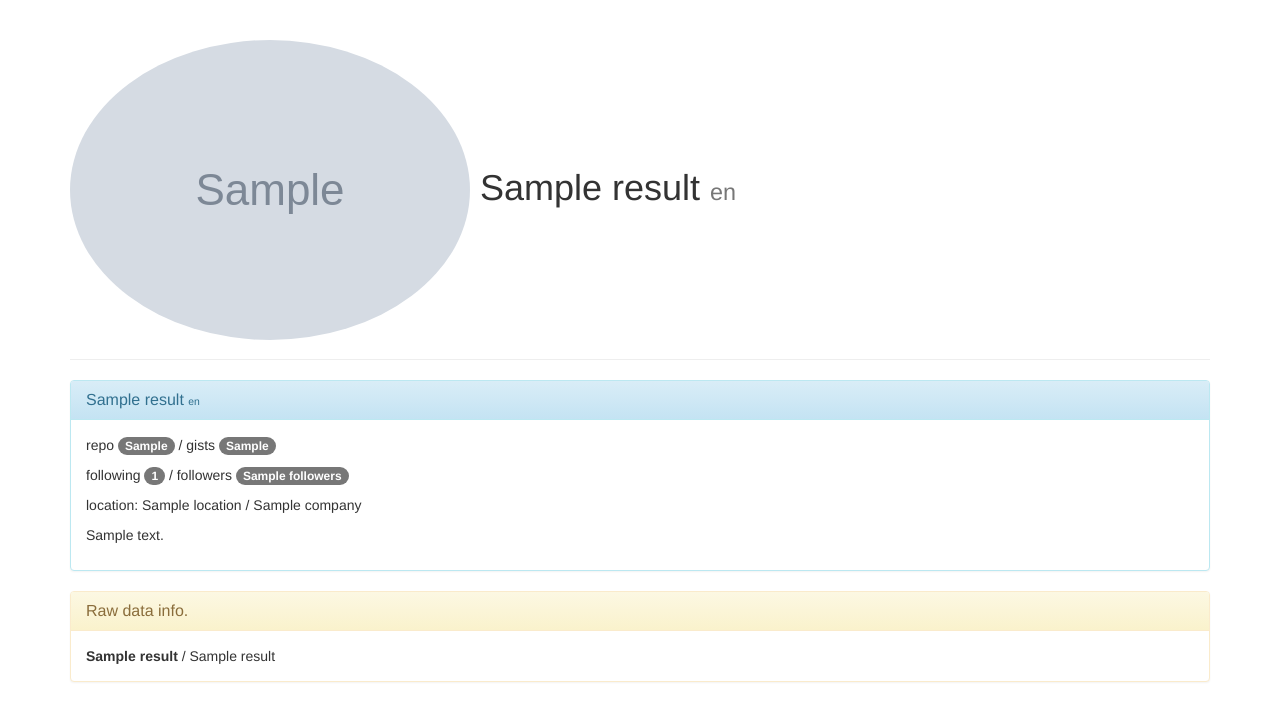
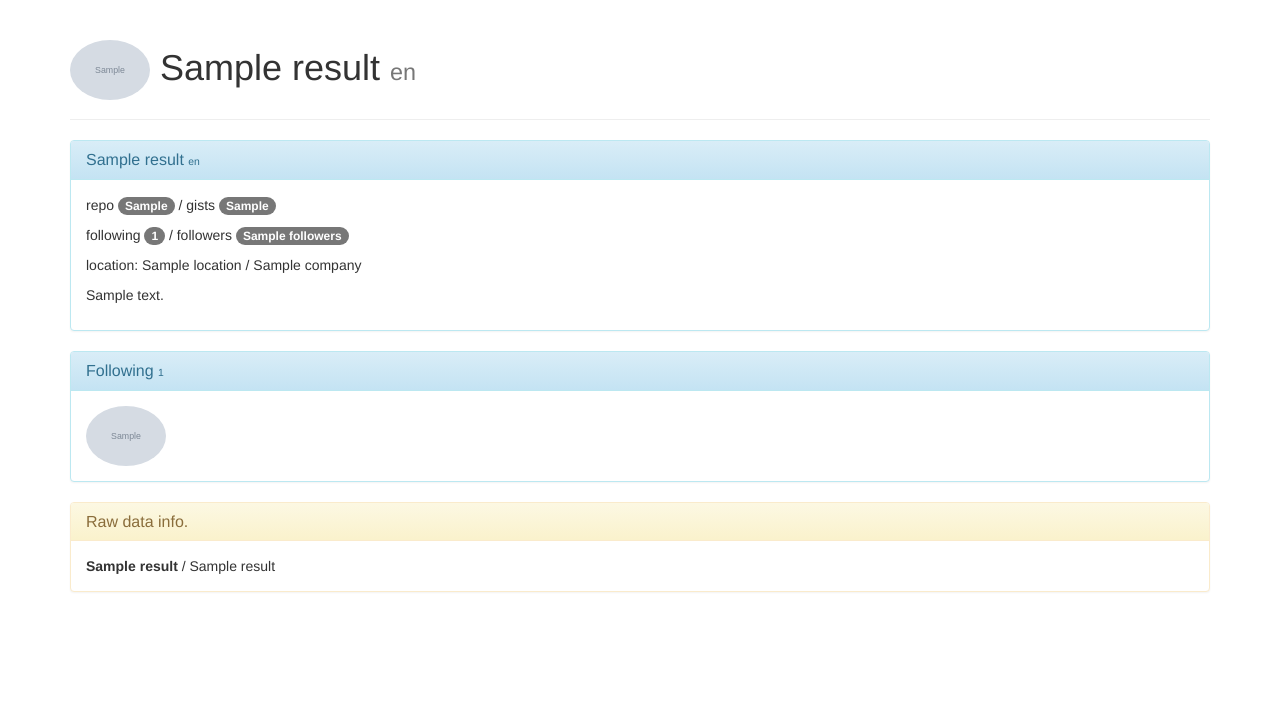
Before and after one commit to toomore/github_api, a Flask app: template templates/user.html in a window 1280 px wide. Shown: the top 721 px of the page. Run offline with Flask 2, Linux system fonts and the light colour scheme; the template is opened without the code that fills it: most values are stand-ins (such as "Sample title", 1, 10 or a date in 2020); grey boxes marked "Sample" are stand-in pictures; some libraries are stand-ins or nearby versions.

Commit message:
Add user following info.

```diff
--- a/templates/base.html
+++ b/templates/base.html
@@ -5,6 +5,7 @@
         <meta name="viewport" content="width=device-width, initial-scale=1">
         <link rel="stylesheet" href="//netdna.bootstrapcdn.com/bootstrap/3.1.1/css/bootstrap.min.css">
         <link rel="stylesheet" href="//netdna.bootstrapcdn.com/bootstrap/3.1.1/css/bootstrap-theme.min.css">
+        {% block css %}{% endblock %}
     </head>
     <body>
         <div class="container">
--- a/templates/user.html
+++ b/templates/user.html
@@ -1,5 +1,12 @@
 {% extends "base.html" %}
 {% block title%}{{result['name']}} - Github Info.{% endblock %}
+{% block css %}
+<style type="text/css">
+    .img-circle {
+        width: 80px;
+    }
+</style>
+{% endblock %}
 {% block content %}
 <div class="page-header">
     <h1><img class="img-circle" src="{{result['avatar_url']}}">
@@ -24,6 +31,16 @@
         </p>
     </div>
 </div>
+<div class="panel panel-info">
+    <div class="panel-heading">
+        <h1 class="panel-title">Following <small>{{result['following']|length}}</small></h1>
+    </div>
+    <div class="panel-body">
+        {% for i in result['following'] %}
+            <a href="{{url_for('user', name=i.login)}}"><img class="img-circle" src="{{i.avatar_url}}"></a>
+        {% endfor %}
+    </div>
+</div>
 
 <div class="panel panel-warning">
     <div class="panel-heading">
```
